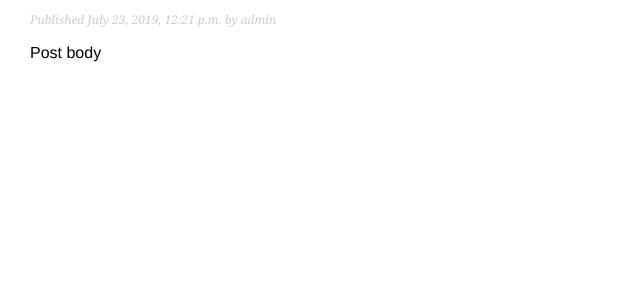
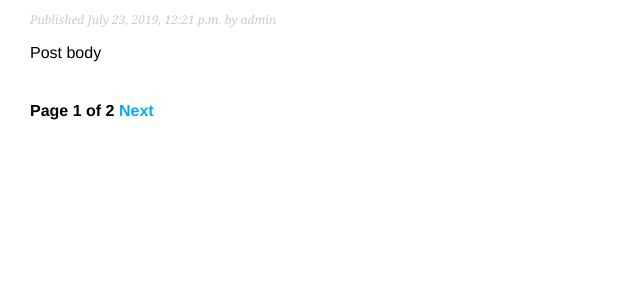
Before and after one commit to cecep29/django-blog, a Django app: page /blog/ in a window 1280 px wide. Shown: the part 370-670 px from the top of the page, without its empty margins (0-640 px from the left). Run offline with Django 3.2, Linux system fonts and the light colour scheme; data comes from the database, SQL or seed files in the repository.

Commit message:
tambah paginasi dan class base view untuk list

```diff
--- a/blog/templates/blog/post/list.html
+++ b/blog/templates/blog/post/list.html
@@ -15,4 +15,6 @@
         </p>
         {{ post.body|truncatewords:30|linebreaks }}
     {% endfor %}
+
+    {% include 'pagination.html' with page=page_obj %}
 {% endblock %}
--- a/blog/templates/pagination.html
+++ b/blog/templates/pagination.html
@@ -0,0 +1,13 @@
+<div class="pagination">
+    <span class="step-links">
+        {% if page.has_previous %}
+            <a href="?page={{ page.previous_page_number }}">Previous</a>
+        {% endif %}
+        <span class="current">
+            Page {{ page.number }} of {{ page.paginator.num_pages }}
+        </span>
+        {% if page.has_next %}
+            <a href="?page={{ page.next_page_number }}">Next</a>
+        {% endif %}
+    </span>
+</div>
--- a/blog/urls.py
+++ b/blog/urls.py
@@ -6,6 +6,7 @@ app_name = 'blog'
 
 
 urlpatterns = [
-    path('', views.post_list, name='post_list'),
+    #path('', views.post_list, name='post_list'),
+    path('', views.PostListView.as_view(), name='post_list'),
     path('<int:year>/<int:month>/<int:day>/<slug:post>', views.post_detail, name='post_detail'),
 ]
--- a/blog/views.py
+++ b/blog/views.py
@@ -1,5 +1,6 @@
 from django.shortcuts import render, get_object_or_404
 from django.core.paginator import Paginator, EmptyPage, PageNotAnInteger
+from django.views.generic import ListView
 
 from .models import Post
 
@@ -18,6 +19,13 @@ def post_list(request):
     return render(request, 'blog/post/list.html', {'page': page, 'posts': posts})
 
 
+class PostListView(ListView):
+    queryset = Post.published.all()
+    context_object_name = 'posts'
+    paginate_by = 3
+    template_name = 'blog/post/list.html'
+
+
 def post_detail(request, year, month, day, post):
     post = get_object_or_404(Post,
                                 slug=post,
```
Also changed, not shown: blog/forms.py (added, +8 -0 lines).
